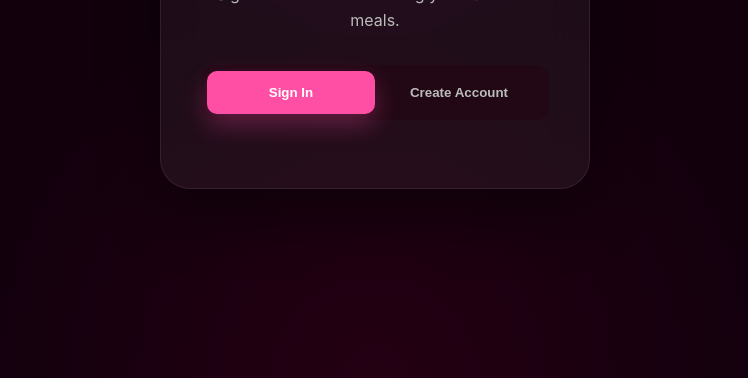
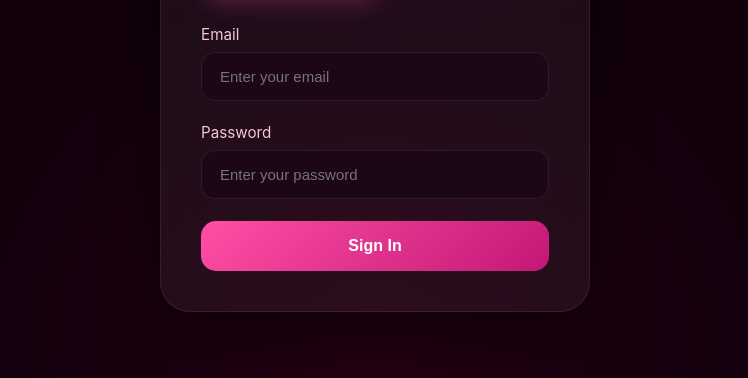
Before and after one commit to Amigo-1234/kandystreats-v2, a website with bundled scripts: page auth.html in a window 1280 px wide. Shown: the part 422-800 px from the top of the page, without its empty margins (265-1013 px from the left). Built offline with nearby package versions, Linux system fonts and the light colour scheme; no server answers.

Commit message:
login done

```diff
--- a/auth.html
+++ b/auth.html
@@ -50,11 +50,37 @@
 
     <!-- LOGIN -->
 
-    <form id="login-form">
+   <form id="login-form">
 
-        <!-- existing login inputs -->
+    <div class="input-group">
+        <label>Email</label>
 
-    </form>
+        <input
+            type="email"
+            id="login-email"
+            placeholder="Enter your email"
+            required>
+    </div>
+
+    <div class="input-group">
+        <label>Password</label>
+
+        <input
+            type="password"
+            id="login-password"
+            placeholder="Enter your password"
+            required>
+    </div>
+
+    <button
+        class="btn-primary"
+        type="submit">
+
+        Sign In
+
+    </button>
+
+</form>
 
     <!-- REGISTER -->
 
--- a/js/auth.js
+++ b/js/auth.js
@@ -1,12 +1,22 @@
 import {
-    auth
+    auth,
+    db
 } from "./firebase.js";
 
 import {
     signInWithEmailAndPassword,
+    createUserWithEmailAndPassword,
+    updateProfile,
     onAuthStateChanged
-} from "https://www.gstatic.com/firebasejs/10.12.5/firebase-auth.js";
+}
+from "https://www.gstatic.com/firebasejs/10.12.5/firebase-auth.js";
 
+import {
+    doc,
+    setDoc,
+    serverTimestamp
+}
+from "https://www.gstatic.com/firebasejs/10.12.5/firebase-firestore.js";
 // Login Form
 const form = document.getElementById("login-form");
 
```
Also changed, not shown: js/firebase.js (line endings or trailing spaces).
